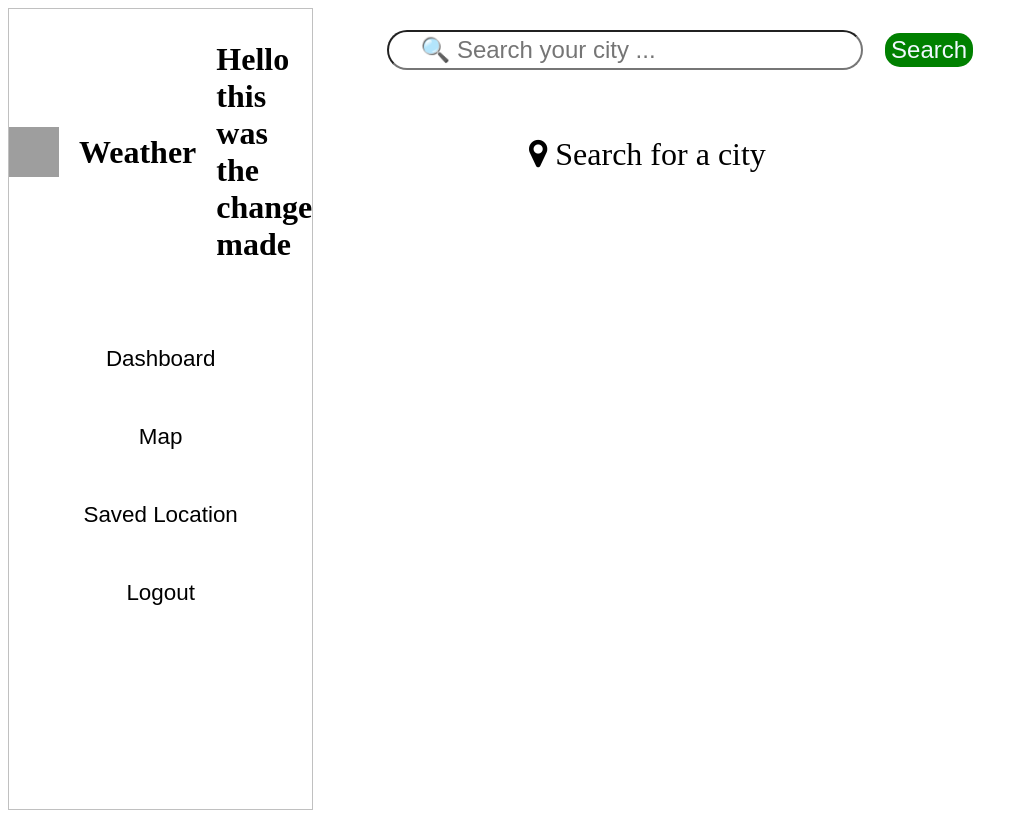
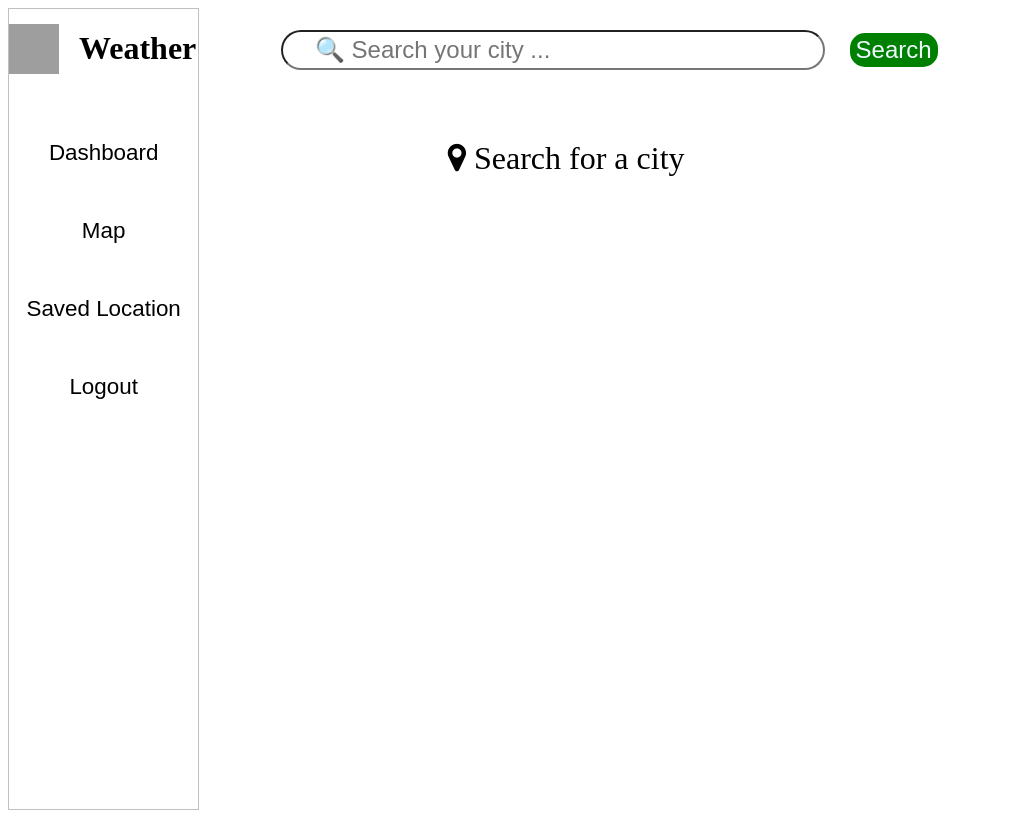
Before and after one commit to Vedanth-code/WeatherApp, a plain HTML site: page index.html in a window 1280 px wide. Shown: the whole page, without its empty margins (0-1028 px from the left). Drawn offline with Linux system fonts and the light colour scheme; grey boxes are pictures that could not be loaded.

Commit message:
Secound commit

```diff
--- a/index.html
+++ b/index.html
@@ -16,7 +16,6 @@
             <div id="logo">
                 <img src="https://i.pinimg.com/736x/77/0b/80/770b805d5c99c7931366c2e84e88f251.jpg" alt="logo">
                 <h1>Weather</h1>
-                <h3>Hello this was the change made </h3>
             </div>
 
             <div class="sidenav" >
```
